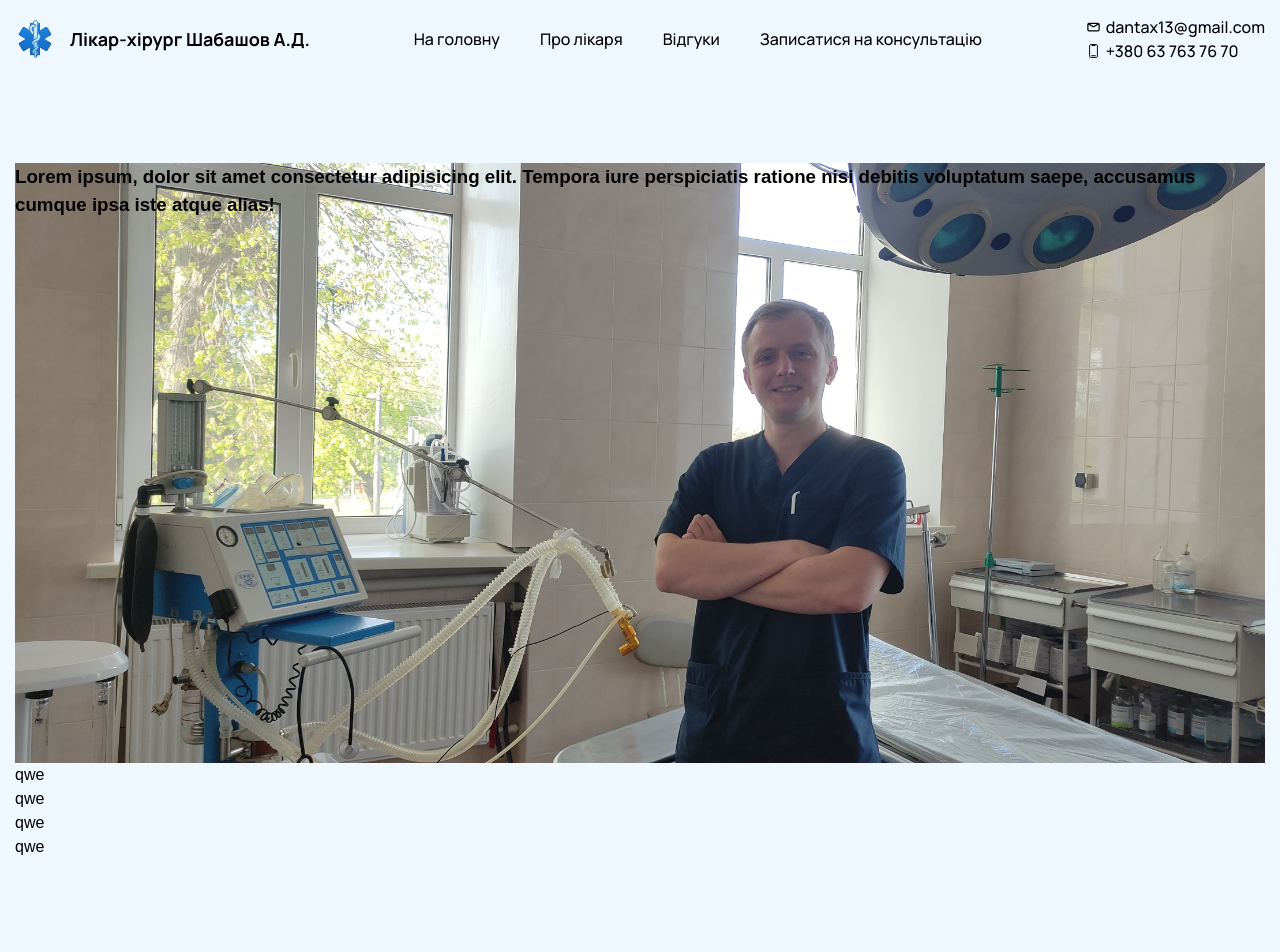
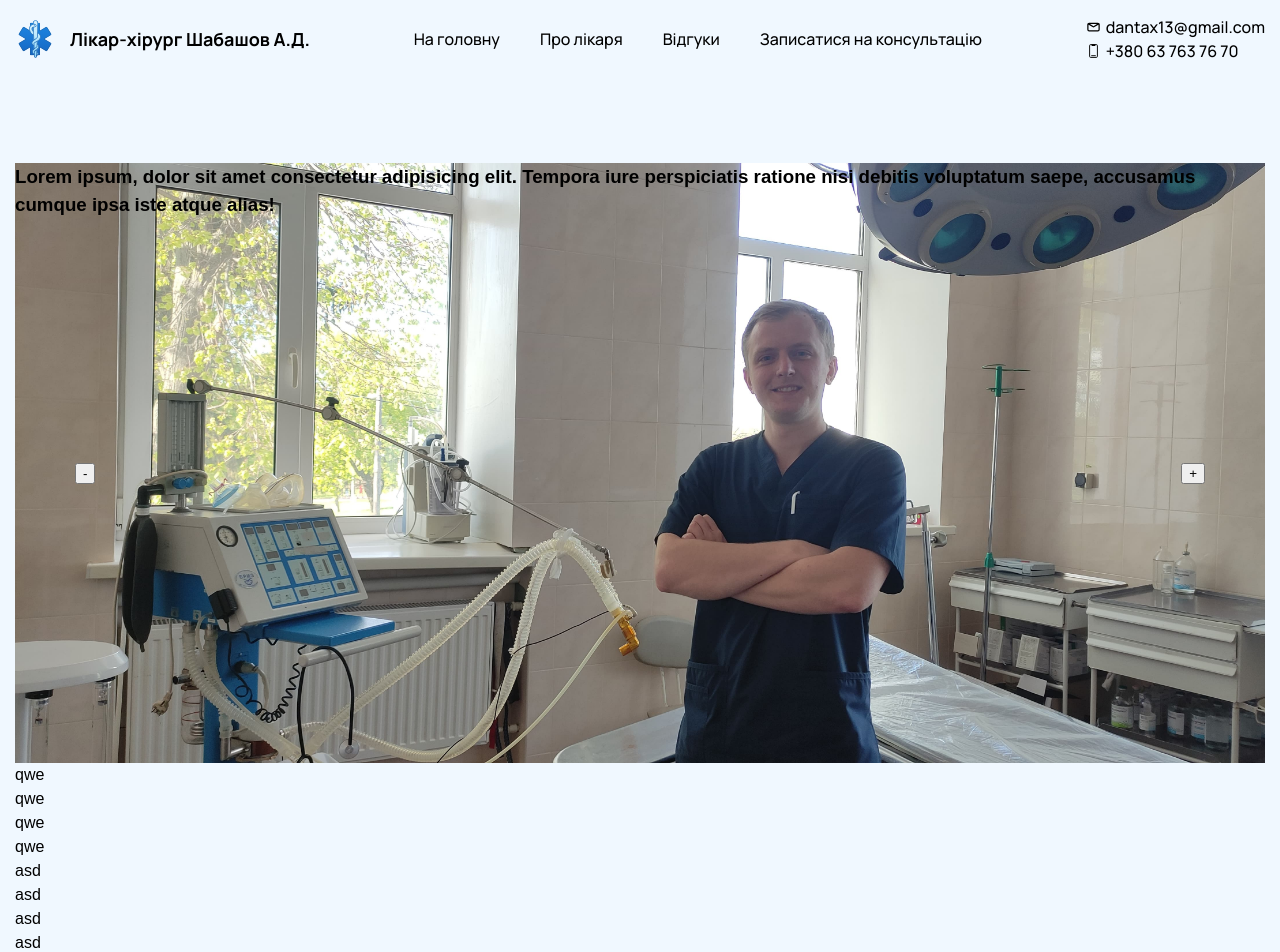
Before and after one commit to Yurii-Budynkevych/physician-project, a React (Create React App) app: page / in a window 1280 px wide. Shown: the top 952 px of the page. Built offline with nearby package versions, Linux system fonts and the light colour scheme.

Commit message:
home section add

```diff
--- a/src/pages/Home/Home.css
+++ b/src/pages/Home/Home.css
@@ -1,6 +1,17 @@
 .home-section {
+    position: relative;
     padding-top: 100px;
     padding-bottom: 100px;
+}
+.home-section-btn-incr {
+    position: absolute;
+    top: 400px;
+    right: 60px;
+}
+.home-section-btn-decr {
+    position: absolute;
+    top: 400px;
+    left: 60px;
 }
 .hero-section {
     height: 600px;
--- a/src/pages/Home/Home.jsx
+++ b/src/pages/Home/Home.jsx
@@ -1,9 +1,33 @@
 import "./Home.css";
+import { useState } from "react";
 
 const Home = () => {
+  const [pageCount, setpageCount] = useState(1);
+
+  const incr = () => {
+    if (pageCount >= 3) {
+      return;
+    }
+    setpageCount(pageCount + 1);
+  };
+
+  const decr = () => {
+    if (pageCount <= 1) {
+      return;
+    }
+    setpageCount(pageCount - 1);
+  };
+
   return (
     <>
       <section className="home-section">
+        <button type="button" className="home-section-btn-incr" onClick={incr}>
+          +
+        </button>
+        <button type="button" className="home-section-btn-decr" onClick={decr}>
+          -
+        </button>
+
         <section className="hero-section">
           <h1>
             Lorem ipsum, dolor sit amet consectetur adipisicing elit. Tempora
@@ -11,12 +35,20 @@ const Home = () => {
             cumque ipsa iste atque alias!
           </h1>
         </section>
+
         <ul>
           <li>qwe</li>
           <li>qwe</li>
           <li>qwe</li>
           <li>qwe</li>
         </ul>
+
+        <ul>
+          <li>asd</li>
+          <li>asd</li>
+          <li>asd</li>
+          <li>asd</li>
+        </ul>
       </section>
     </>
   );
```
